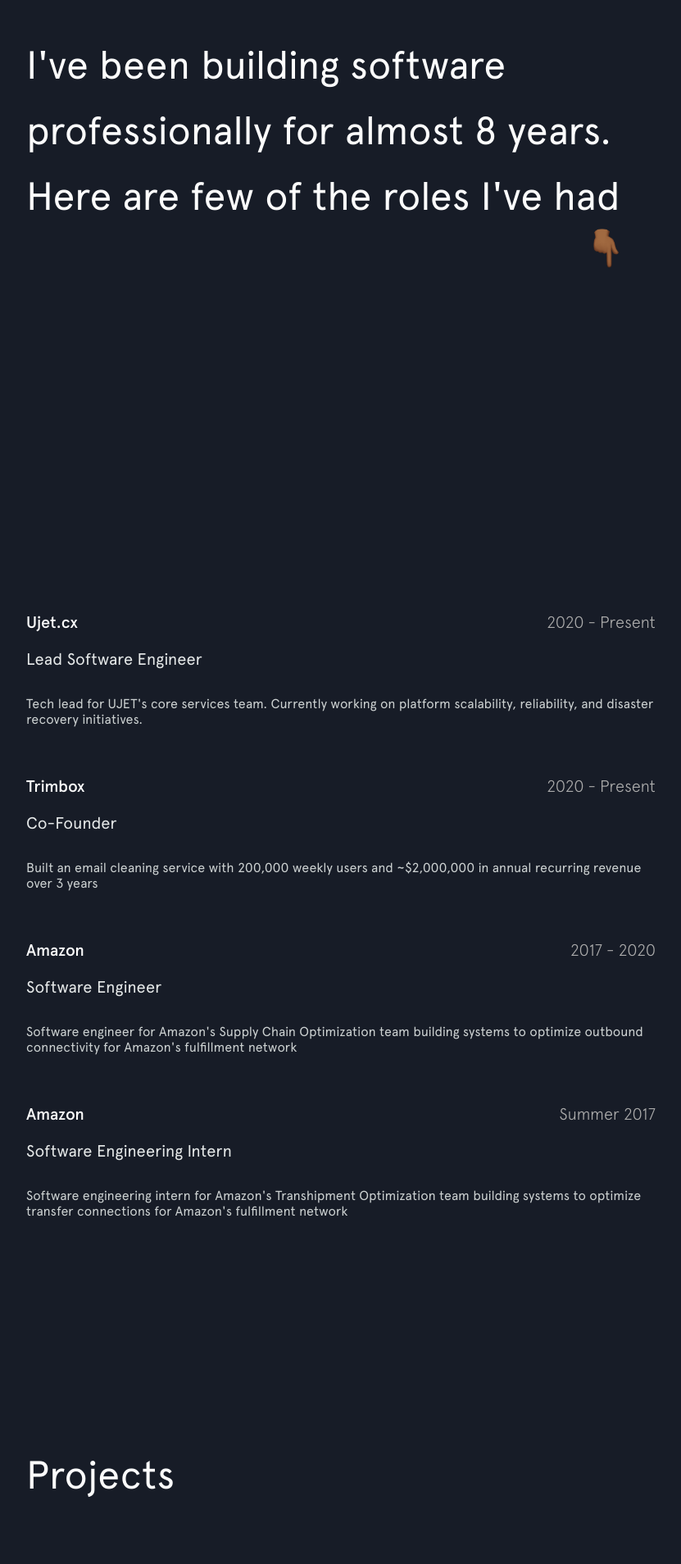
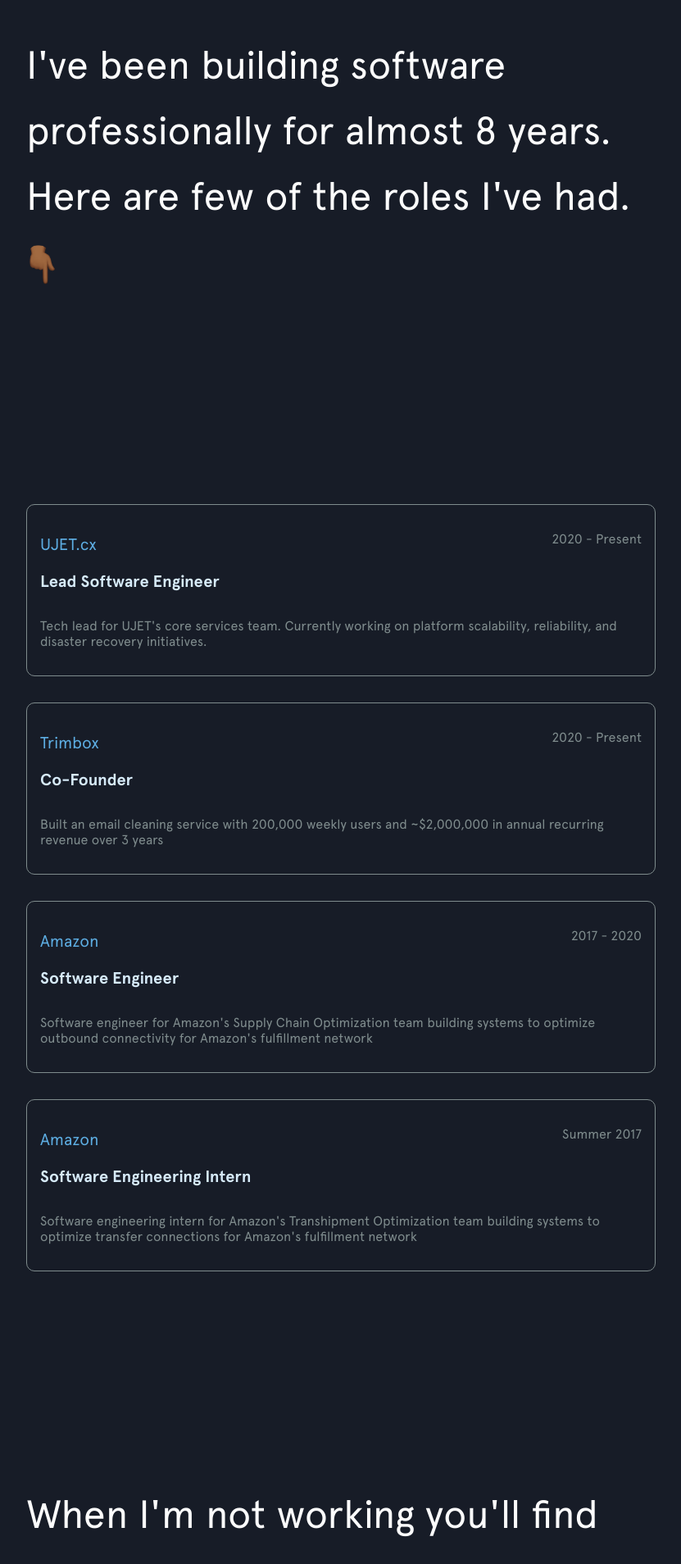
Before and after one commit to emptstr/jordangaston.github.io, a Jekyll site: the page built from index.html, in a window 1280 px wide. Shown: the part 1073-2981 px from the top of the page at 82% size, without its empty margins (224-1055 px from the left). Built offline with Jekyll 4.4.1, drawn with Linux system fonts in a browser that asks for light colours; some of the changed text lies outside the part shown.

Commit message:
More changes

```diff
--- a/_sass/partials/_core.scss
+++ b/_sass/partials/_core.scss
@@ -1,6 +1,11 @@
 .job {
     align-items: flex-start;
     width: 100%;
+    margin-block-start: 0;
+    border-radius: 10px;
+    color: $link-color;
+    border: 1px solid $gray-500;
+    padding: $spacing;
 }
 
 .title>*+* {
@@ -14,24 +19,29 @@
     width: 100%;
 }
 
+.content>*+* {
+    margin-block-start: $spacing-mediumer;
+}
+
 .company {
-    color: $heading-color;
-    font-weight: 500;
+    color: $primary-400;
+    font-size: $font-size-mediumer;
 }
 
 .date {
-    color: #ACACAC;
-    font-weight: 300;
+    color: $gray-500;
+    font-size: $font-size;
 }
 
 .role {
-    font-weight: 400;
+    color: $primary-100;
+    font-weight: $bold-font-weight;
 }
 
 .tag {
     padding: 2px 7px;
     border-radius: 3px;
-    color: $primary;
+    color: $primary-400;
     border: 1px solid $primary;
     background: transparent;
     display: inline-block;
@@ -48,4 +58,10 @@
     color: $link-color;
     border: 1px solid $gray-500;
     padding: $spacing;
+    align-items: flex-start;
 }
+
+.tagline {
+    color: $primary-400;
+    font-size: $font-size;
+}
--- a/_sass/partials/_emojis.scss
+++ b/_sass/partials/_emojis.scss
@@ -51,23 +51,23 @@
         }
 
         15% {
-            transform: translate3d(0, 5%, 0);
+            transform: translate3d(0, 10%, 0);
         }
 
         30% {
-            transform: translate3d(0, -3%, 0);
+            transform: translate3d(0, -7%, 0);
         }
 
         45% {
-            transform: translate3d(0, 3%, 0);
+            transform: translate3d(0, 7%, 0);
         }
 
         60% {
-            transform: translate3d(0, -2%, 0);
+            transform: translate3d(0, -5%, 0);
         }
 
         75% {
-            transform: translate3d(0, 2%, 0);
+            transform: translate3d(0, 5%, 0);
         }
 
         to {
@@ -99,7 +99,7 @@
     width: 48px;
     height: 48px;
     margin-top: 0;
-    margin-left: $spacing-xxlarger;
+    margin-left: -$spacing-smaller;
     vertical-align: text-bottom;
     @include pushable;
 }
--- a/_sass/partials/_globals.scss
+++ b/_sass/partials/_globals.scss
@@ -83,7 +83,8 @@
 }
 
 p {
-    color: $gray-200
+    color: $gray-500;
+    font-size: $font-size;
 }
 
 .stack {
@@ -142,6 +143,7 @@
     display: grid;
     grid-gap: $spacing;
     grid-template-columns: repeat(auto-fit, minmax(min(250px, 100%), 1fr));
+    width: 100%;
 }
 
 .highlighted-link {
--- a/index.html
+++ b/index.html
@@ -13,13 +13,12 @@
         </header>
     </div>
     <section class="background cover">
-        <h2>I've been building software professionally for almost 8 years. Here are few of the roles I've had</h2>
-        <span class="icon pointing-down-hand"></span>
+        <h2>I've been building software professionally for almost 8 years. Here are few of the roles I've had. <span class="icon pointing-down-hand"></span></h2>
     </section>
     <section class="content stack">
         <section class="job cluster">
             <div class="title stack">
-                <h3 class="company">Ujet.cx</h3>
+                <h3 class="company">UJET.cx</h3>
                 <h3 class="role">Lead Software Engineer</h4>
             </div>
             <h3 class="date">2020 - Present</h3>
@@ -54,11 +53,15 @@
                 transfer connections for Amazon's fulfillment network</p>
         </section>
     </section>
-    <h1>Projects</h1>
-    <section class="content grid">
+    <section class="background cover">
+        <h2>When I'm not working you'll find me building products. Here are a few things I'm currently working on <span class="icon pointing-down-hand"></span></h2>
+    </section>
+    <section class="content stack">
         <section class="project stack">
-            <h3 class="company">Trimbox</h3>
-            <p>The fastest way to clean your inbox.</p>
+            <div class="title stack">
+                <h3 class="role">Trimbox</h3>
+                <h3 class="tagline">The fastest way to clean your inbox.</h3>
+            </div>
             <div class="tags cluster">
                 <span class="tag">Node.js</span>
                 <span class="tag">Express</span>
@@ -68,8 +71,10 @@
             </div>
         </section>
         <section class="project stack">
-            <h3 class="company">Helpbase</h3>
-            <p>Automate your email customer support.</p>
+            <div class="title stack">
+                <h3 class="role">Helpbase</h3>
+                <h3 class="tagline">Automate your email customer support.</h3>
+            </div>
             <div class="tags cluster">
                 <span class="tag">Node.js</span>
                 <span class="tag">NestJs</span>
--- a/js/main.js
+++ b/js/main.js
@@ -14,11 +14,13 @@
   sr.reveal('.job');
   sr.reveal('.pointing-down-hand', {
     afterReveal: function () {
-      const hand = document.querySelector('.pointing-down-hand');
-      hand.classList.add('push');
-      setTimeout(function () {
+      const hands = document.querySelectorAll('.pointing-down-hand');
+      hands.forEach(hand => {
+        hand.classList.add('push');
+        setTimeout(function () {
         hand.classList.remove('push');
-      }, 5000);
+        }, 5000);
+      });
     }
   });
 
```
